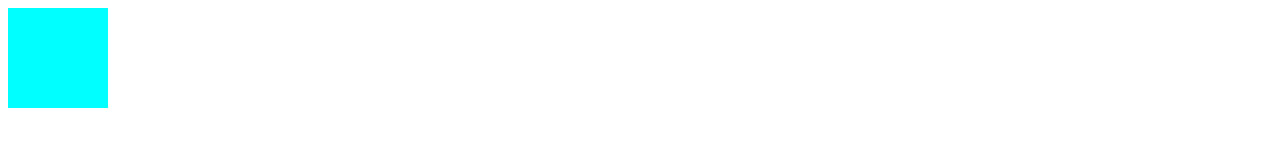
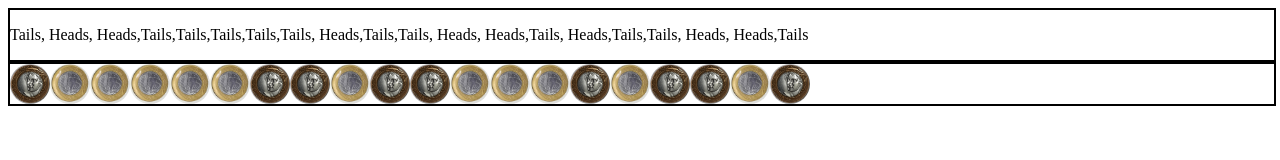
Before and after one commit to Kenzie-Academy-Brasil-Developers/entrega-objeto-moeda-sprint-6-brunotetzner, a plain HTML site: page index.html in a window 1280 px wide. Drawn offline with Linux system fonts and the light colour scheme.

Commit message:
funçoes finalizadas

```diff
--- a/assets/styles/style.css
+++ b/assets/styles/style.css
@@ -1,8 +1,13 @@
-body{
+
+section{
+    width: 100%;
+    display: flex;
+    flex-wrap: nowrap;
+    border: 2px solid black
 
 }
-section#section__cara_coroa{
-    width: 100px;
-    height: 100px;
-    background-color: aqua;
+img{
+    width: 40px;
+    height: 40px;
+    border-radius:50%
 }
--- a/coinObject/coinObject.js
+++ b/coinObject/coinObject.js
@@ -1,64 +1,63 @@
+const corpoDoPrograma = document.querySelector('body')
+const sectionImg = document.createElement("section")
 const coin = {
     state: 0,
 
     flip: function () {
-      // Use "this.state" para acessar a propriedade "state".
-      // Configure de forma randômica a propriedade “state” do
-      // seu objeto moeda. "STATE" deve receber somente os valores 0 ou 1.
-      if(this.state === 0){
-          this.state = 1
+        const stateRandom = (min, max) => {
+            min = Math.ceil(min);
+            max = Math.floor(max);
+            return Math.floor(Math.random() * (max - min + 1)) + min;
         }
-      else{
-          this.state = 0
-      }
+        this.state = stateRandom(0, 1)
+
         return this.state
-
     },
 
     toString: function () {
-      // Se o valor de "state" for 0, retorne "Heads"
-      // Se o valor de "state" for 1, retorne "Tails"
-      if(this.state === 0){
+        if (this.state === 0) {
             return '  Heads'
         }
-      else{
+        else {
             return 'Tails'
         }
     },
-
     toHTML: function () {
         const image = document.createElement("img");
-      const sectionImg = document.getElementById("section__cara_coroa")
+
+        corpoDoPrograma.appendChild(sectionImg)
         sectionImg.appendChild(image)
-      // Colocar uma imagem correspondente a essa valor.
-      // image.src = "./CAMINHO/IMAGEM.JPEG"
-      // image.alt = "Heads/Tails"
-      if(this.toString() === '  Heads'){
-        image.src = '/assets/img/cara.jpg'
+
+        if (this.toString() === '  Heads') {
+            image.src = 'assets/img/cara.jpg'
         }
-      else{}
+        else {
+            image.src = 'assets/img/coroa.jpeg'
 
+        }
         return image;
     },
 };
 function display20Flips() {
     const results = [];
-    // Use um loop para arremessar a moeda 20 vezes.
-    // Depois que o seu loop terminar, exiba o resultado na página no formato de TEXTO.
-    // Além de exibir os resultados na página, não esqueça
-    // de retornar o valor de "results".
-    // Caso esqueça de retornar "results", sua função não
-    // irá passar nos testes.
+    for (let count = 0; count < 20; count++) {
+       results.push(coin.toString(coin.flip()))
+    }
+    const textResults = document.createElement('p')
+    const sectionText = document.createElement('section')
+    textResults.innerHTML = results
+    corpoDoPrograma.appendChild(sectionText)
+    sectionText.appendChild(textResults)
+    return results
 }
 
 function display20Images() {
     const results = [];
-    // Use um loop para arremessar a moeda 20 vezes.
-    // Depois que o seu loop terminar, exiba o resultado na página no formato de IMAGEM.
-    // Além de exibir os resultados na página, não esqueça
-    // de retornar o valor de "results".
-    // Caso esqueça de retornar "results", sua função não
-    // irá passar nos testes.
+    for (let count = 0; count < 20; count++) {
+        results.push(coin.toString(coin.flip()))
+        coin.toHTML()
     }
-  coin.flip()
-  coin.toString()
+    return results
+}
+display20Flips()
+display20Images()
--- a/index.html
+++ b/index.html
@@ -5,10 +5,9 @@
     <meta http-equiv="X-UA-Compatible" content="IE=edge">
     <meta name="viewport" content="width=device-width, initial-scale=1.0">
     <link rel = 'stylesheet' href = 'assets/styles/style.css'>
-    <title>Document</title>
+    <title>Objeto moeda</title>
 </head>
 <body>
-    <section id = 'section__cara_coroa'></section>
 
     <script src = 'coinObject/coinObject.js'></script>
 </body>
```
Lines whose indentation alone changed are shown as unchanged.
